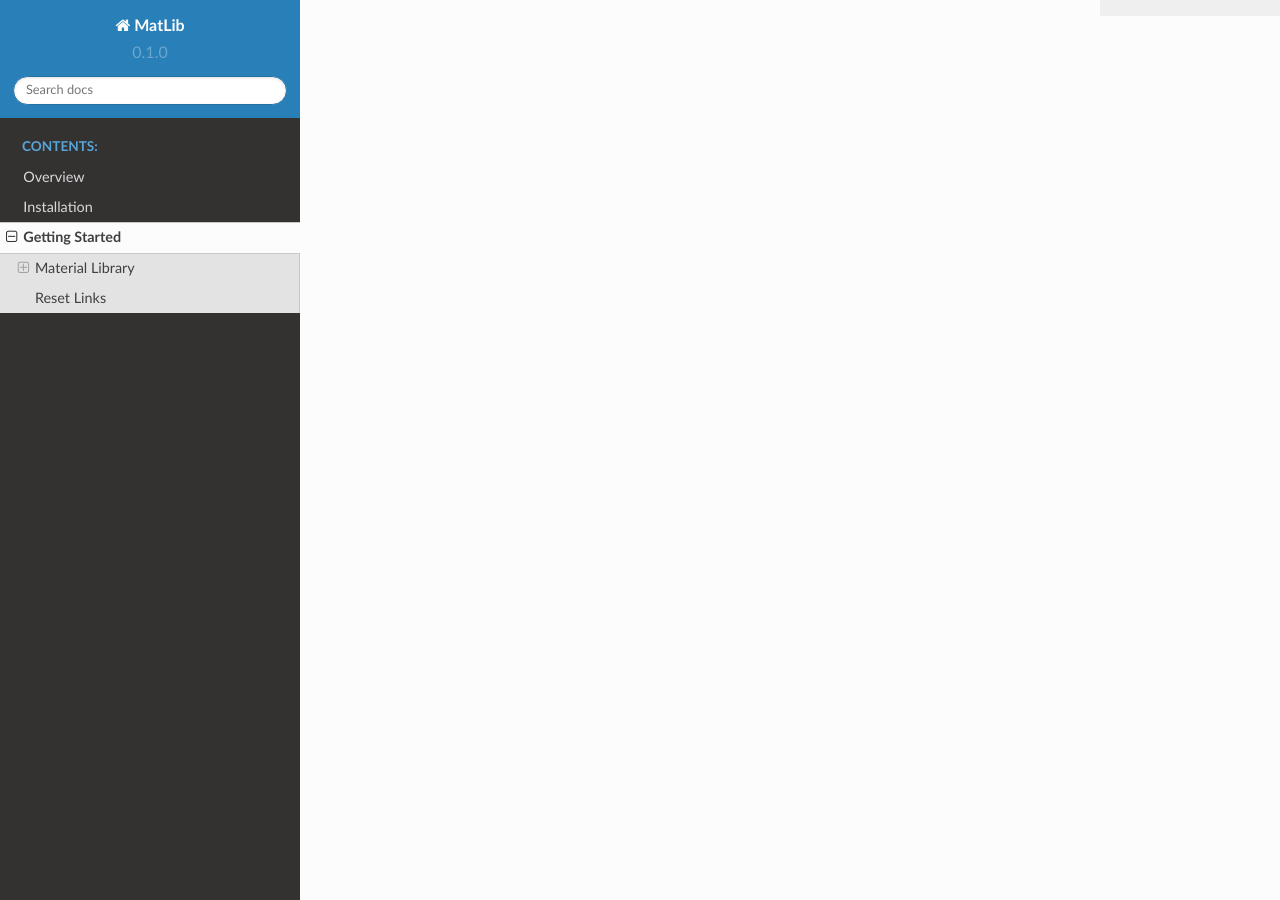
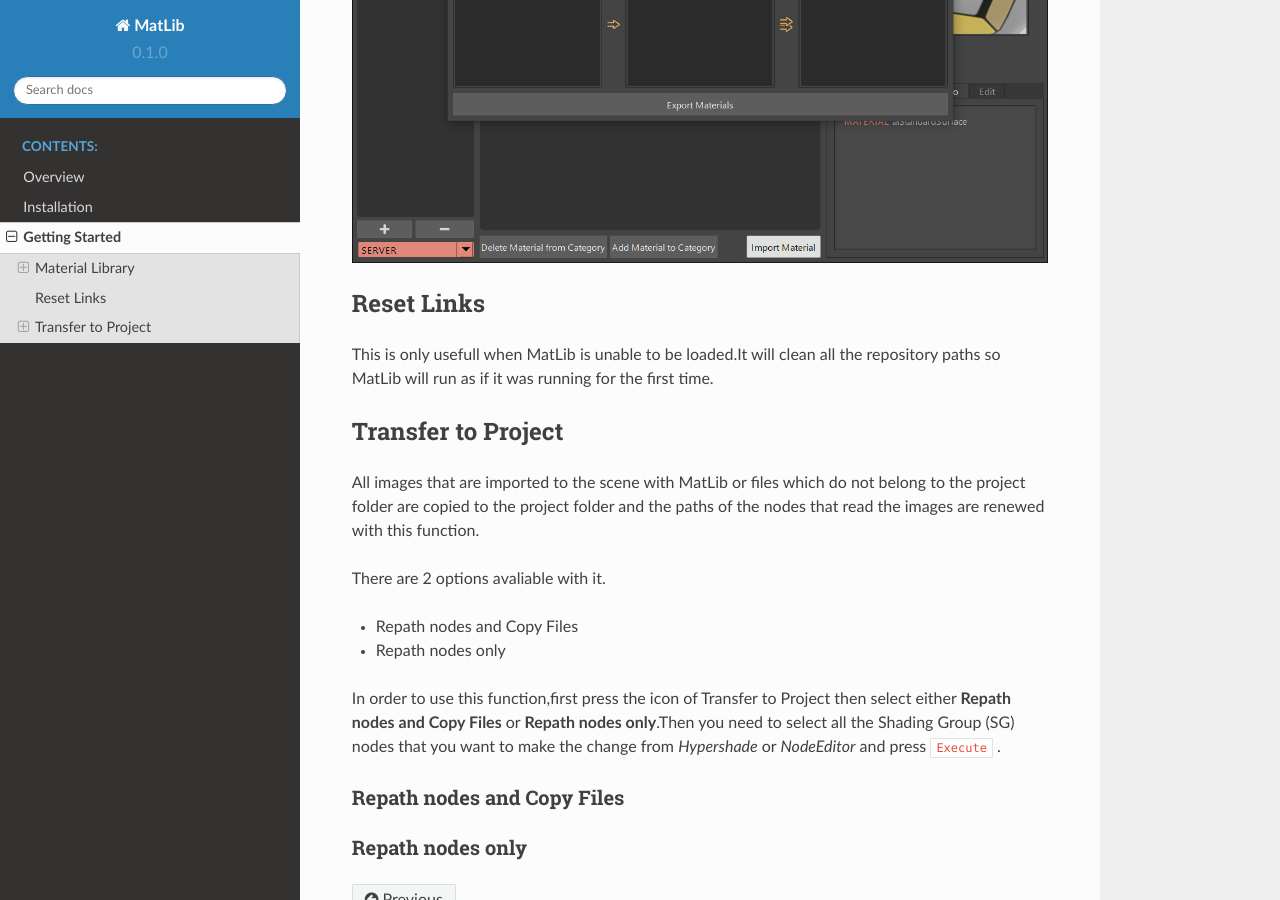
Before and after one commit to erdemirci/MatLib, a Sphinx documentation site: the page built from docs/source/getting_started.rst, in a window 1280 px wide and 900 px high, scrolled down 13315 px. Built offline with Sphinx 7.4.7 and the Read the Docs theme 2.0.0, drawn with Linux system fonts in a browser that asks for light colours.

Commit message:
Update getting_started.rst

```diff
--- a/docs/source/getting_started.rst
+++ b/docs/source/getting_started.rst
@@ -291,7 +291,28 @@
 
 In order to use this function, from the top left corner select the repository , then the category which you want to copy from and the material which you want to copy.From the top right corner select the repository and the category to transfer.After selecting from all the 3 columns, press Transfer.
 
-.. image:: /images/matlib_TransferUI.jpg
+.. image:: /images/MatLib_TransferUI.jpg
 
 Reset Links
 ====
+
+This is only usefull when MatLib is unable to be loaded.It will clean all the repository paths so MatLib will run as if it was running for the first time.
+
+Transfer to Project
+====
+
+All images that are imported to the scene with MatLib or files which do not belong to the project folder are copied to the project folder and the paths of the nodes that read the images are renewed with this function.
+
+There are 2 options avaliable with it.
+
+* Repath nodes and Copy Files
+* Repath nodes only
+
+In order to use this function,first press the icon of Transfer to Project then select either **Repath nodes and Copy Files** or **Repath nodes only**.Then you need to select all the Shading Group (SG) nodes that you want to make the change from *Hypershade* or *NodeEditor* and press ``Execute`` .
+
+Repath nodes and Copy Files
+----
+
+
+Repath nodes only
+----
```
